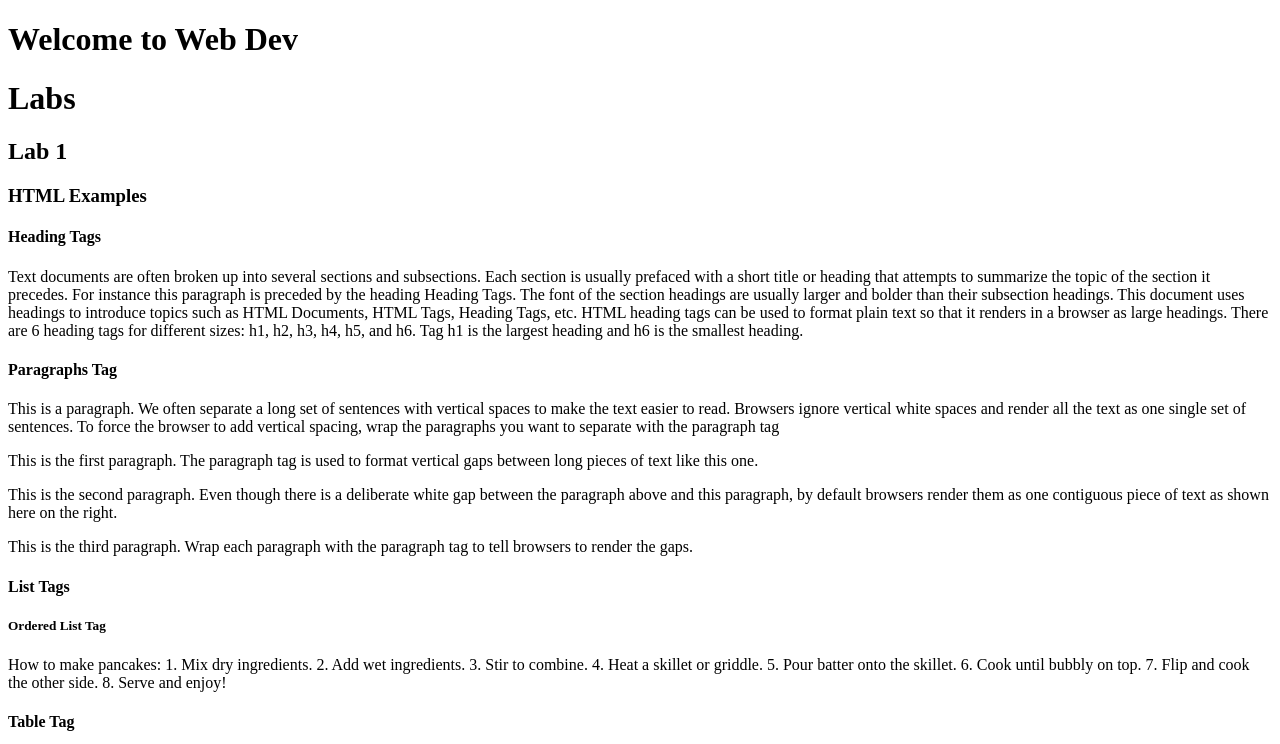
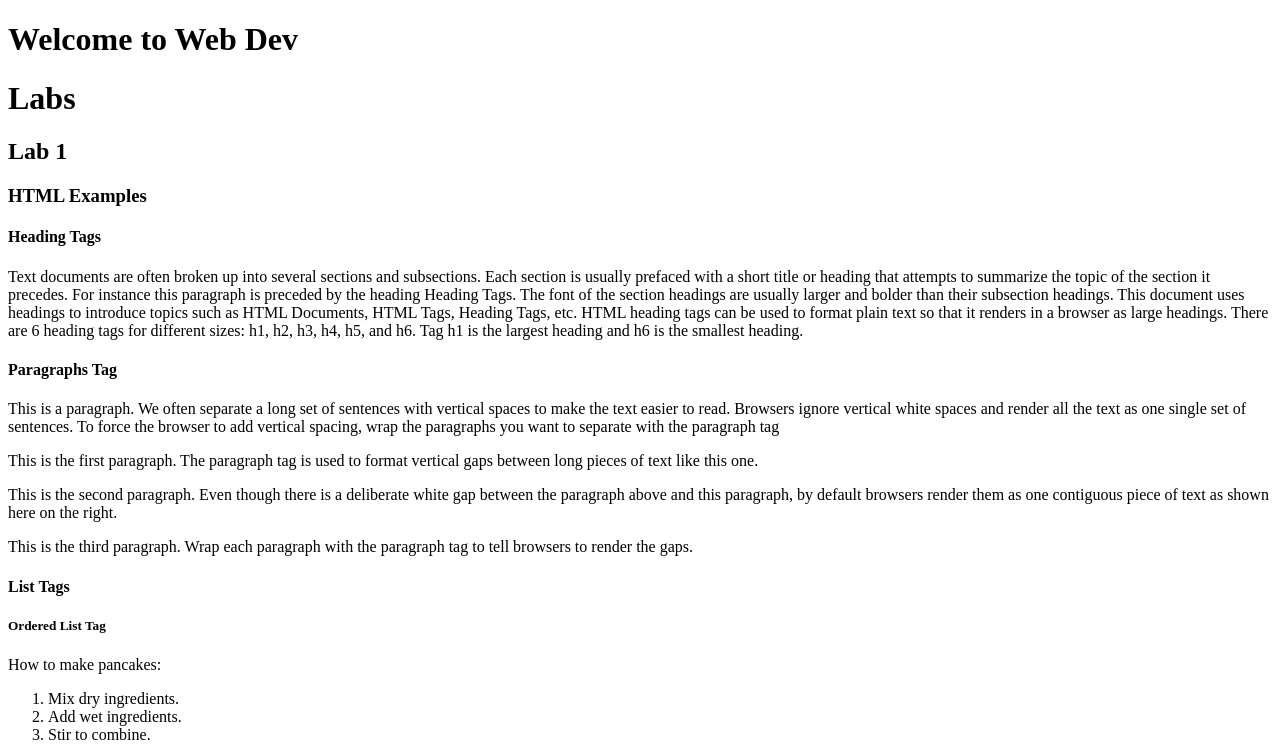
Before and after one commit to VivianDongChen/kanbas-react-web-app-cs5610-fa24, a React (Create React App) app: page / in a window 1280 px wide. Shown: the top 744 px of the page. Built offline with nearby package versions, Linux system fonts and the light colour scheme.

Commit message:
add <ol> and <li> tags for the ordered list

```diff
--- a/src/Labs/Lab1/index.tsx
+++ b/src/Labs/Lab1/index.tsx
@@ -45,14 +45,16 @@ tag to tell browsers to render the gaps.
         <h4>List Tags</h4>
         <h5>Ordered List Tag</h5>
         How to make pancakes:
-        1. Mix dry ingredients.
-        2. Add wet ingredients.
-        3. Stir to combine.
-        4. Heat a skillet or griddle.
-        5. Pour batter onto the skillet.
-        6. Cook until bubbly on top.
-        7. Flip and cook the other side.
-        8. Serve and enjoy!
+        <ol id="wd-pancakes">
+          <li>Mix dry ingredients.</li>
+          <li>Add wet ingredients.</li>
+          <li>Stir to combine.</li>
+          <li>Heat a skillet or griddle.</li>
+          <li>Pour batter onto the skillet.</li>
+          <li>Cook until bubbly on top.</li>
+          <li>Flip and cook the other side.</li>
+          <li>Serve and enjoy!</li>
+        </ol>
       </div>
       <div id="wd-tables">
         <h4>Table Tag</h4>
```
